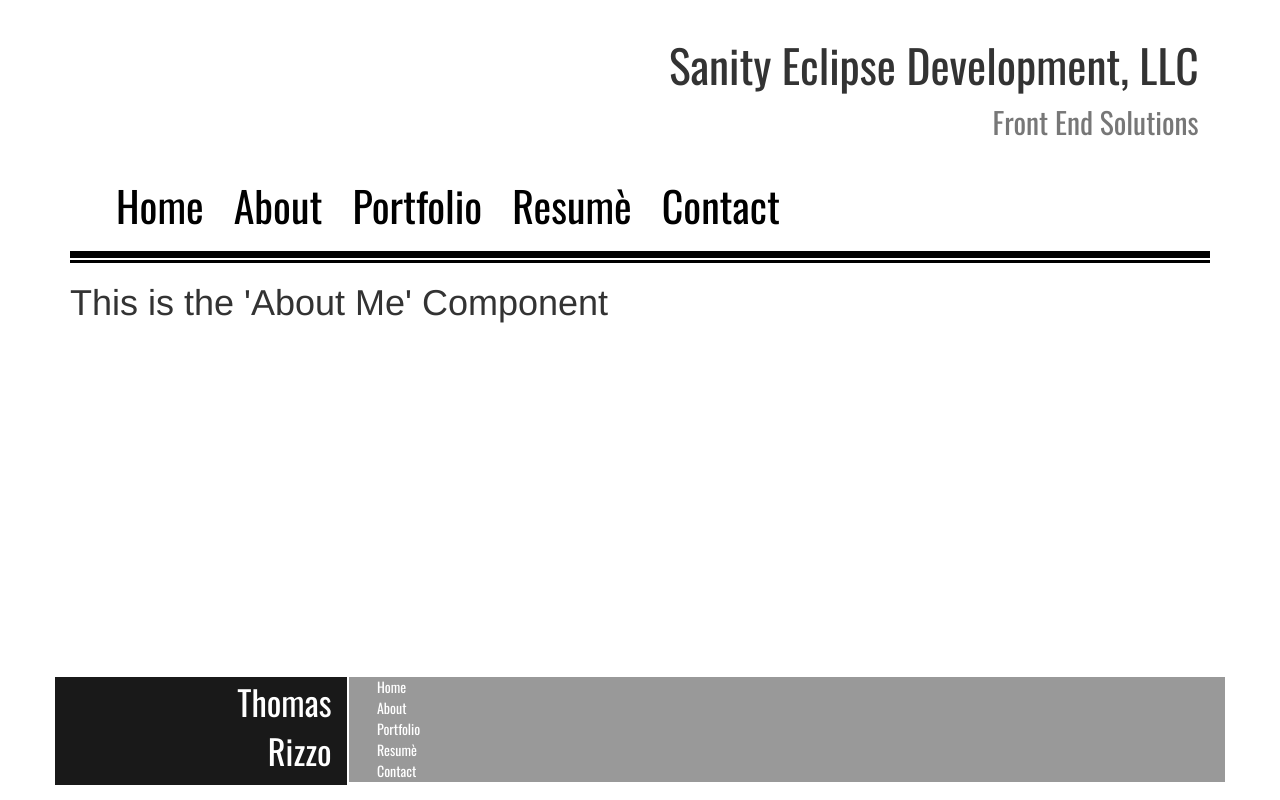
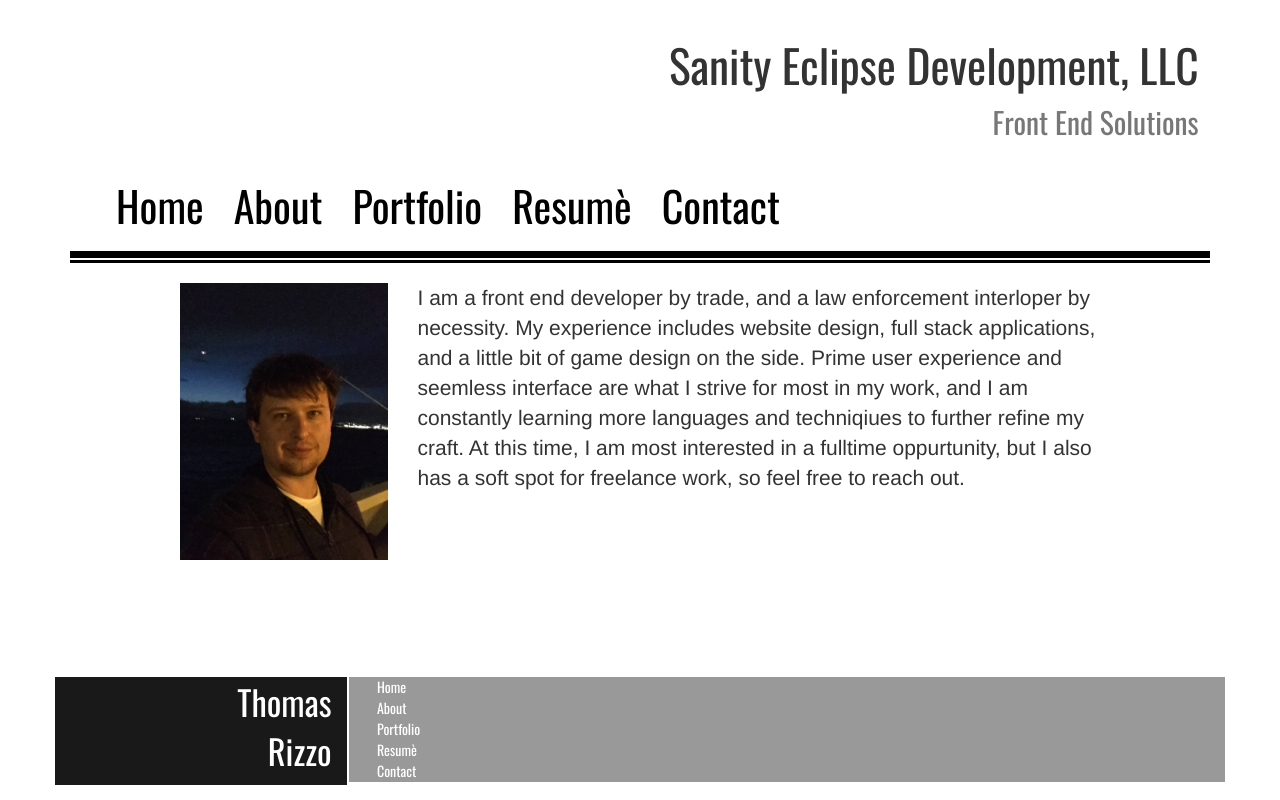
Before and after one commit to SanityEclipse/SED-business-site, an Angular app: page /about-me in a window 1280 px wide. Built offline with nearby package versions, Linux system fonts and the light colour scheme.

Commit message:
Added image, text, and styling to view.

```diff
--- /dev/null
+++ b/src/app/about-me/about-me.component.css
@@ -0,0 +1,8 @@
+img {
+  height: auto;
+  width: 30vh;
+}
+
+p {
+  font-size: 1.50em;
+}
--- /dev/null
+++ b/src/app/about-me/about-me.component.html
@@ -0,0 +1,12 @@
+<div class="col-md-10 col-md-offset-1">
+  <div class=row>
+    <div class="col-md-3">
+      <img class="img-responsive" src="../assets/images/IMG_0035.jpg">
+    </div>
+    <div class="col-md-9">
+      <p>
+        I am a front end developer by trade, and a law enforcement interloper by necessity. My experience includes website design, full stack applications, and a little bit of game design on the side. Prime user experience and seemless interface are what I strive for most in my work, and I am constantly learning more languages and techniqiues to further refine my craft. At this time, I am most interested in a fulltime oppurtunity, but I also has a soft spot for freelance work, so feel free to reach out.
+      </p>
+    </div>
+  </div>
+</div>
--- a/src/app/about-me/about-me.component.ts
+++ b/src/app/about-me/about-me.component.ts
@@ -2,11 +2,8 @@ import { Component } from '@angular/core';
 
 @Component({
   selector: 'app-about-me',
-  template:
-  `
-  <h1>This is the 'About Me' Component</h1>
-  `,
-  styles:[]
+  templateUrl: './about-me.component.html',
+  styleUrls:[ './about-me.component.css' ]
 })
 
 
```
Also changed, not shown: src/assets/images/IMG_0035.jpg (added).
